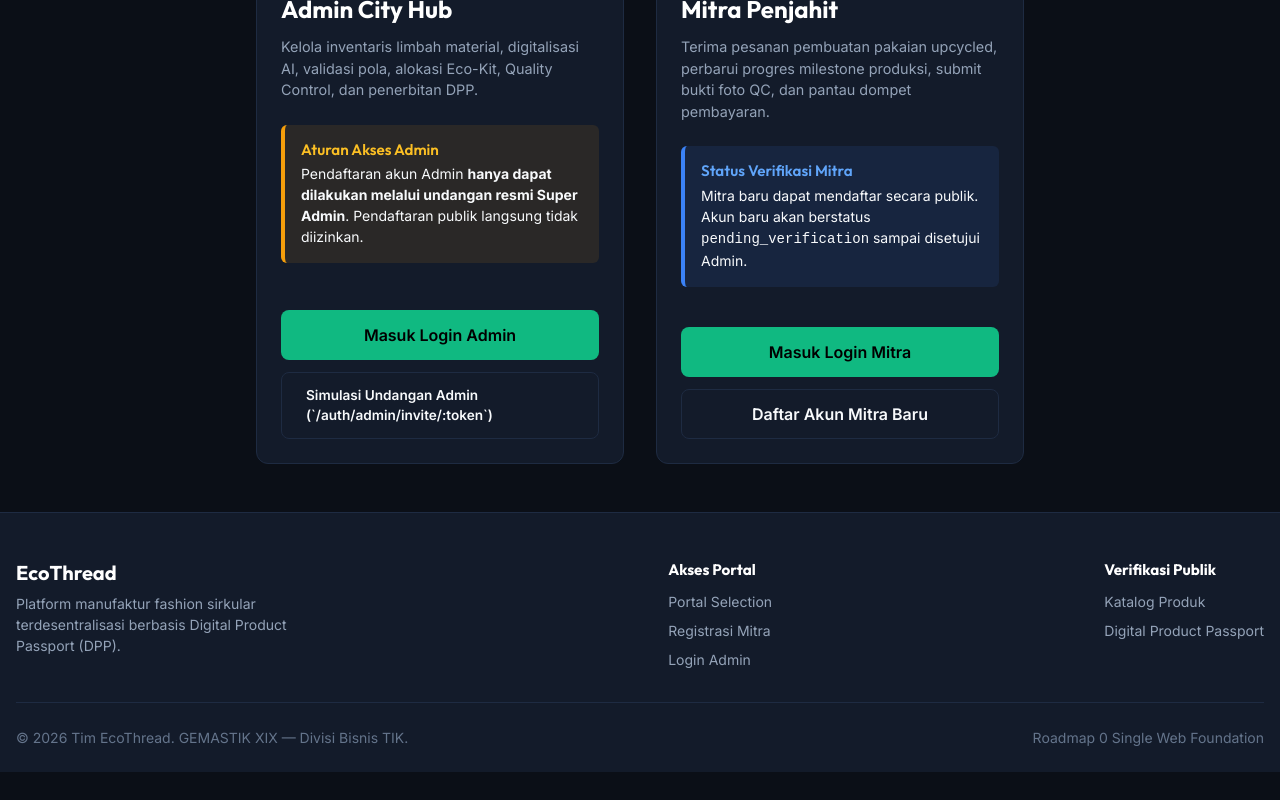
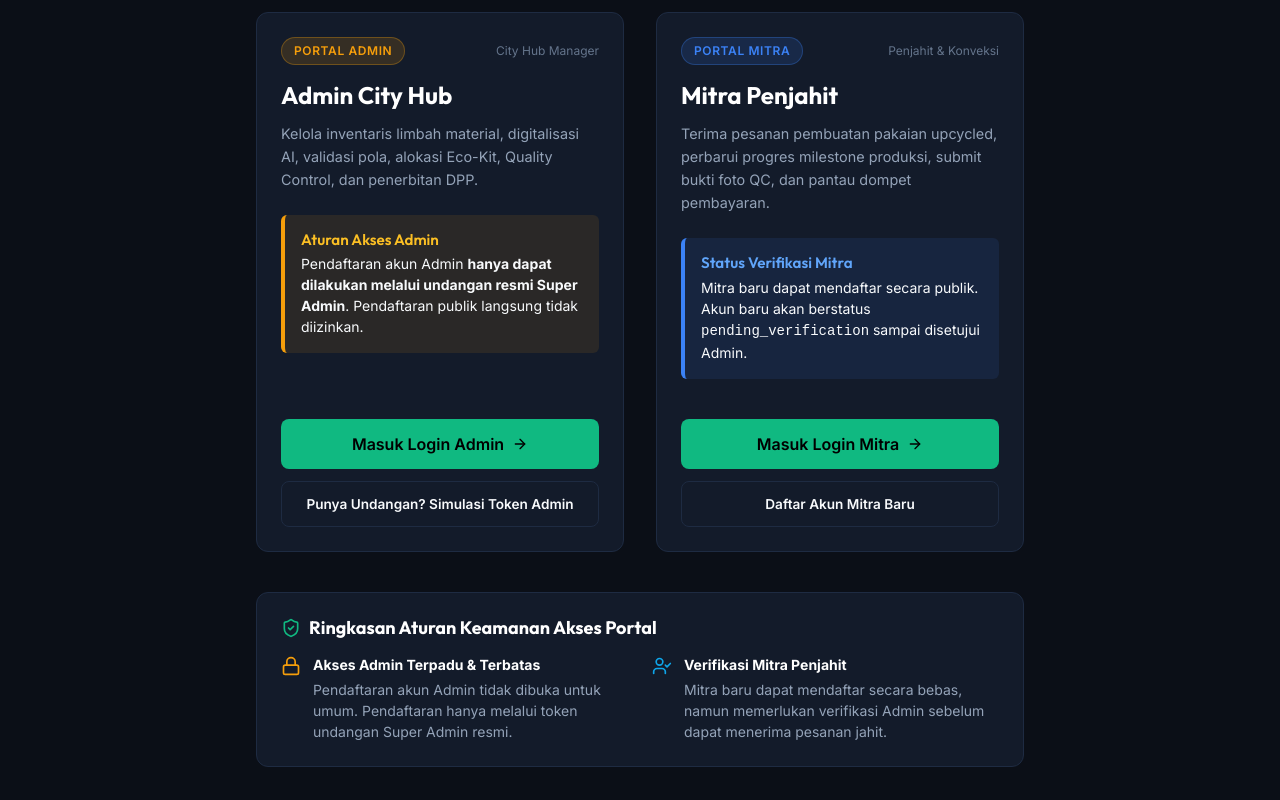
Before and after one commit to hanif-12-01/Gemastik-XIX-, a React (Vite) app in the folder apps/web/: page /portal in a window 1280 px wide. Shown: the part 340-1140 px from the top of the page. Before the commit the page ends 1112 px from the top, so only its background shows below. Built offline with nearby package versions, Linux system fonts and the light colour scheme; no server answers.

Commit message:
feat(web): add Admin and Mitra portal selection

```diff
--- /dev/null
+++ b/apps/web/src/components/portal/PortalCard.tsx
@@ -0,0 +1,65 @@
+import React from 'react'
+import { Link } from 'react-router-dom'
+import { Card } from '../ui/Card'
+import { Badge } from '../ui/Badge'
+import { Alert } from '../feedback/Alert'
+import { ArrowRight } from 'lucide-react'
+
+interface PortalCardProps {
+  role: 'admin' | 'mitra'
+  title: string
+  subtitle: string
+  description: string
+  noticeTitle: string
+  noticeText: React.ReactNode
+  primaryActionText: string
+  primaryActionUrl: string
+  secondaryActionText?: string
+  secondaryActionUrl?: string
+}
+
+export const PortalCard: React.FC<PortalCardProps> = ({
+  role,
+  title,
+  subtitle,
+  description,
+  noticeTitle,
+  noticeText,
+  primaryActionText,
+  primaryActionUrl,
+  secondaryActionText,
+  secondaryActionUrl
+}) => {
+  const isWarning = role === 'admin'
+
+  return (
+    <Card hoverable style={{ display: 'flex', flexDirection: 'column', justifyContent: 'space-between' }}>
+      <div>
+        <div style={{ display: 'flex', justifyContent: 'space-between', alignItems: 'center', marginBottom: '1rem' }}>
+          <Badge variant={isWarning ? 'warning' : 'info'}>Portal {role.toUpperCase()}</Badge>
+          <span style={{ fontSize: '0.75rem', color: 'var(--color-text-dim)' }}>{subtitle}</span>
+        </div>
+
+        <h2 style={{ fontSize: '1.5rem', color: '#FFF', marginBottom: '0.75rem' }}>{title}</h2>
+        <p style={{ color: 'var(--color-text-muted)', fontSize: '0.9rem', marginBottom: '1.5rem', lineHeight: 1.6 }}>
+          {description}
+        </p>
+
+        <Alert type={isWarning ? 'warning' : 'info'} title={noticeTitle}>
+          {noticeText}
+        </Alert>
+      </div>
+
+      <div style={{ display: 'flex', flexDirection: 'column', gap: '0.75rem', marginTop: '1.5rem' }}>
+        <Link to={primaryActionUrl} className="btn btn-primary" style={{ width: '100%', justifyContent: 'center' }}>
+          {primaryActionText} <ArrowRight size={16} />
+        </Link>
+        {secondaryActionText && secondaryActionUrl && (
+          <Link to={secondaryActionUrl} className="btn btn-secondary" style={{ width: '100%', justifyContent: 'center', fontSize: '0.85rem' }}>
+            {secondaryActionText}
+          </Link>
+        )}
+      </div>
+    </Card>
+  )
+}
--- /dev/null
+++ b/apps/web/src/components/portal/PortalSecurityNotice.tsx
@@ -0,0 +1,37 @@
+import React from 'react'
+import { Card } from '../ui/Card'
+import { Badge } from '../ui/Badge'
+import { ShieldCheck, Lock, UserCheck } from 'lucide-react'
+
+export const PortalSecurityNotice: React.FC = () => {
+  return (
+    <Card style={{ backgroundColor: 'var(--color-bg-card)', marginTop: '2.5rem', border: '1px solid var(--color-border)' }}>
+      <div style={{ display: 'flex', alignItems: 'center', gap: '0.5rem', marginBottom: '1rem' }}>
+        <ShieldCheck color="var(--color-primary)" size={20} />
+        <h3 style={{ fontSize: '1.125rem', color: '#FFF' }}>Ringkasan Aturan Keamanan Akses Portal</h3>
+      </div>
+
+      <div style={{ display: 'grid', gridTemplateColumns: 'repeat(auto-fit, minmax(280px, 1fr))', gap: '1.5rem', fontSize: '0.875rem' }}>
+        <div style={{ display: 'flex', gap: '0.75rem' }}>
+          <Lock color="var(--color-status-warning)" size={20} style={{ flexShrink: 0, marginTop: '2px' }} />
+          <div>
+            <strong style={{ color: '#FFF', display: 'block', marginBottom: '0.25rem' }}>Akses Admin Terpadu &amp; Terbatas</strong>
+            <p style={{ color: 'var(--color-text-muted)' }}>
+              Pendaftaran akun Admin tidak dibuka untuk umum. Pendaftaran hanya melalui token undangan Super Admin resmi.
+            </p>
+          </div>
+        </div>
+
+        <div style={{ display: 'flex', gap: '0.75rem' }}>
+          <UserCheck color="var(--color-secondary)" size={20} style={{ flexShrink: 0, marginTop: '2px' }} />
+          <div>
+            <strong style={{ color: '#FFF', display: 'block', marginBottom: '0.25rem' }}>Verifikasi Mitra Penjahit</strong>
+            <p style={{ color: 'var(--color-text-muted)' }}>
+              Mitra baru dapat mendaftar secara bebas, namun memerlukan verifikasi Admin sebelum dapat menerima pesanan jahit.
+            </p>
+          </div>
+        </div>
+      </div>
+    </Card>
+  )
+}
--- a/apps/web/src/pages/public/PortalSelectionPage.tsx
+++ b/apps/web/src/pages/public/PortalSelectionPage.tsx
@@ -1,78 +1,69 @@
 import React from 'react'
+import { ROUTES } from '../../lib/routes'
+import { PortalCard } from '../../components/portal/PortalCard'
+import { PortalSecurityNotice } from '../../components/portal/PortalSecurityNotice'
+import { Badge } from '../../components/ui/Badge'
 import { Link } from 'react-router-dom'
-import { ROUTES } from '../../lib/routes'
-import { Card } from '../../components/ui/Card'
-import { Button } from '../../components/ui/Button'
-import { Badge } from '../../components/ui/Badge'
-import { Alert } from '../../components/feedback/Alert'
+import { ArrowLeft } from 'lucide-react'
 
 export const PortalSelectionPage: React.FC = () => {
   return (
-    <div style={{ padding: '3rem 0' }}>
+    <div style={{ padding: '3.5rem 0 5rem' }}>
       <div className="container-narrow">
-        <div style={{ textAlign: 'center', marginBottom: '2.5rem' }}>
+        <div style={{ marginBottom: '1.5rem' }}>
+          <Link to={ROUTES.PUBLIC.LANDING} style={{ color: 'var(--color-text-muted)', fontSize: '0.875rem', display: 'inline-flex', alignItems: 'center', gap: '0.375rem' }}>
+            <ArrowLeft size={16} /> Kembali ke Beranda
+          </Link>
+        </div>
+
+        <div style={{ textAlign: 'center', marginBottom: '3rem' }}>
           <Badge variant="info" className="mb-2">Portal Selection</Badge>
           <h1 style={{ fontSize: '2.25rem', color: '#FFF', marginBottom: '0.75rem' }}>Pilih Portal Operasional</h1>
-          <p style={{ color: 'var(--color-text-muted)' }}>
-            Silakan pilih peran dan portal aplikasi untuk melanjutkan ke dashboard operasional EcoThread.
+          <p style={{ color: 'var(--color-text-muted)', fontSize: '0.95rem', maxWidth: '580px', margin: '0 auto' }}>
+            Silakan pilih peran dan portal aplikasi untuk melanjutkan ke konsol operasional EcoThread.
           </p>
         </div>
 
         <div style={{ display: 'grid', gridTemplateColumns: 'repeat(auto-fit, minmax(320px, 1fr))', gap: '2rem' }}>
-          {/* Admin Portal Card */}
-          <Card hoverable style={{ display: 'flex', flexDirection: 'column', justifyContent: 'space-between' }}>
-            <div>
-              <div style={{ display: 'flex', justifyContent: 'space-between', alignItems: 'center', marginBottom: '1rem' }}>
-                <Badge variant="warning">Portal Admin</Badge>
-                <span style={{ fontSize: '0.75rem', color: 'var(--color-text-dim)' }}>City Hub Manager</span>
-              </div>
-              <h2 style={{ fontSize: '1.5rem', color: '#FFF', marginBottom: '0.75rem' }}>Admin City Hub</h2>
-              <p style={{ color: 'var(--color-text-muted)', fontSize: '0.9rem', marginBottom: '1.5rem' }}>
-                Kelola inventaris limbah material, digitalisasi AI, validasi pola, alokasi Eco-Kit, Quality Control, dan penerbitan DPP.
-              </p>
+          {/* Admin Portal */}
+          <PortalCard
+            role="admin"
+            title="Admin City Hub"
+            subtitle="City Hub Manager"
+            description="Kelola inventaris limbah material, digitalisasi AI, validasi pola, alokasi Eco-Kit, Quality Control, dan penerbitan DPP."
+            noticeTitle="Aturan Akses Admin"
+            noticeText={
+              <>
+                Pendaftaran akun Admin <strong>hanya dapat dilakukan melalui undangan resmi Super Admin</strong>. Pendaftaran publik langsung tidak diizinkan.
+              </>
+            }
+            primaryActionText="Masuk Login Admin"
+            primaryActionUrl={ROUTES.AUTH.ADMIN_LOGIN}
+            secondaryActionText="Punya Undangan? Simulasi Token Admin"
+            secondaryActionUrl={ROUTES.AUTH.getAdminInvite('demo-token')}
+          />
 
-              <Alert type="warning" title="Aturan Akses Admin">
-                Pendaftaran akun Admin <strong>hanya dapat dilakukan melalui undangan resmi Super Admin</strong>. Pendaftaran publik langsung tidak diizinkan.
-              </Alert>
-            </div>
+          {/* Mitra Portal */}
+          <PortalCard
+            role="mitra"
+            title="Mitra Penjahit"
+            subtitle="Penjahit & Konveksi"
+            description="Terima pesanan pembuatan pakaian upcycled, perbarui progres milestone produksi, submit bukti foto QC, dan pantau dompet pembayaran."
+            noticeTitle="Status Verifikasi Mitra"
+            noticeText={
+              <>
+                Mitra baru dapat mendaftar secara publik. Akun baru akan berstatus <code>pending_verification</code> sampai disetujui Admin.
+              </>
+            }
+            primaryActionText="Masuk Login Mitra"
+            primaryActionUrl={ROUTES.AUTH.MITRA_LOGIN}
+            secondaryActionText="Daftar Akun Mitra Baru"
+            secondaryActionUrl={ROUTES.AUTH.MITRA_REGISTER}
+          />
+        </div>
 
-            <div style={{ display: 'flex', flexDirection: 'column', gap: '0.75rem', marginTop: '1.5rem' }}>
-              <Link to={ROUTES.AUTH.ADMIN_LOGIN} className="btn btn-primary" style={{ width: '100%' }}>
-                Masuk Login Admin
-              </Link>
-              <Link to={ROUTES.AUTH.getAdminInvite('demo-token')} className="btn btn-secondary" style={{ width: '100%', fontSize: '0.85rem' }}>
-                Simulasi Undangan Admin (`/auth/admin/invite/:token`)
-              </Link>
-            </div>
-          </Card>
-
-          {/* Mitra Portal Card */}
-          <Card hoverable style={{ display: 'flex', flexDirection: 'column', justifyContent: 'space-between' }}>
-            <div>
-              <div style={{ display: 'flex', justifyContent: 'space-between', alignItems: 'center', marginBottom: '1rem' }}>
-                <Badge variant="info">Portal Mitra</Badge>
-                <span style={{ fontSize: '0.75rem', color: 'var(--color-text-dim)' }}>Penjahit & Konveksi</span>
-              </div>
-              <h2 style={{ fontSize: '1.5rem', color: '#FFF', marginBottom: '0.75rem' }}>Mitra Penjahit</h2>
-              <p style={{ color: 'var(--color-text-muted)', fontSize: '0.9rem', marginBottom: '1.5rem' }}>
-                Terima pesanan pembuatan pakaian upcycled, perbarui progres milestone produksi, submit bukti foto QC, dan pantau dompet pembayaran.
-              </p>
-
-              <Alert type="info" title="Status Verifikasi Mitra">
-                Mitra baru dapat mendaftar secara publik. Akun baru akan berstatus <code>pending_verification</code> sampai disetujui Admin.
-              </Alert>
-            </div>
-
-            <div style={{ display: 'flex', flexDirection: 'column', gap: '0.75rem', marginTop: '1.5rem' }}>
-              <Link to={ROUTES.AUTH.MITRA_LOGIN} className="btn btn-primary" style={{ width: '100%' }}>
-                Masuk Login Mitra
-              </Link>
-              <Link to={ROUTES.AUTH.MITRA_REGISTER} className="btn btn-secondary" style={{ width: '100%' }}>
-                Daftar Akun Mitra Baru
-              </Link>
-            </div>
-          </Card>
-        </div>
+        {/* Security Notice Summary */}
+        <PortalSecurityNotice />
       </div>
     </div>
   )
```
